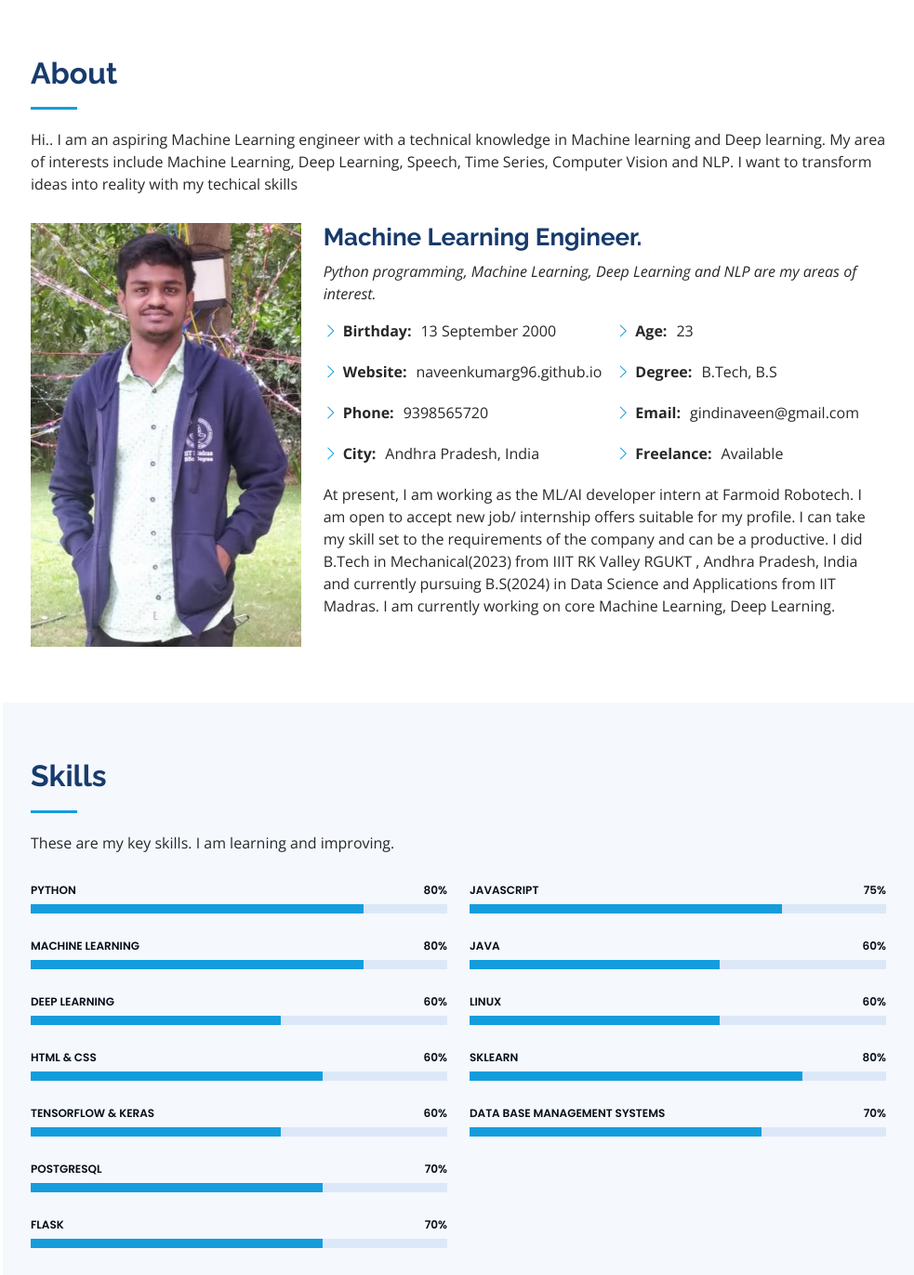
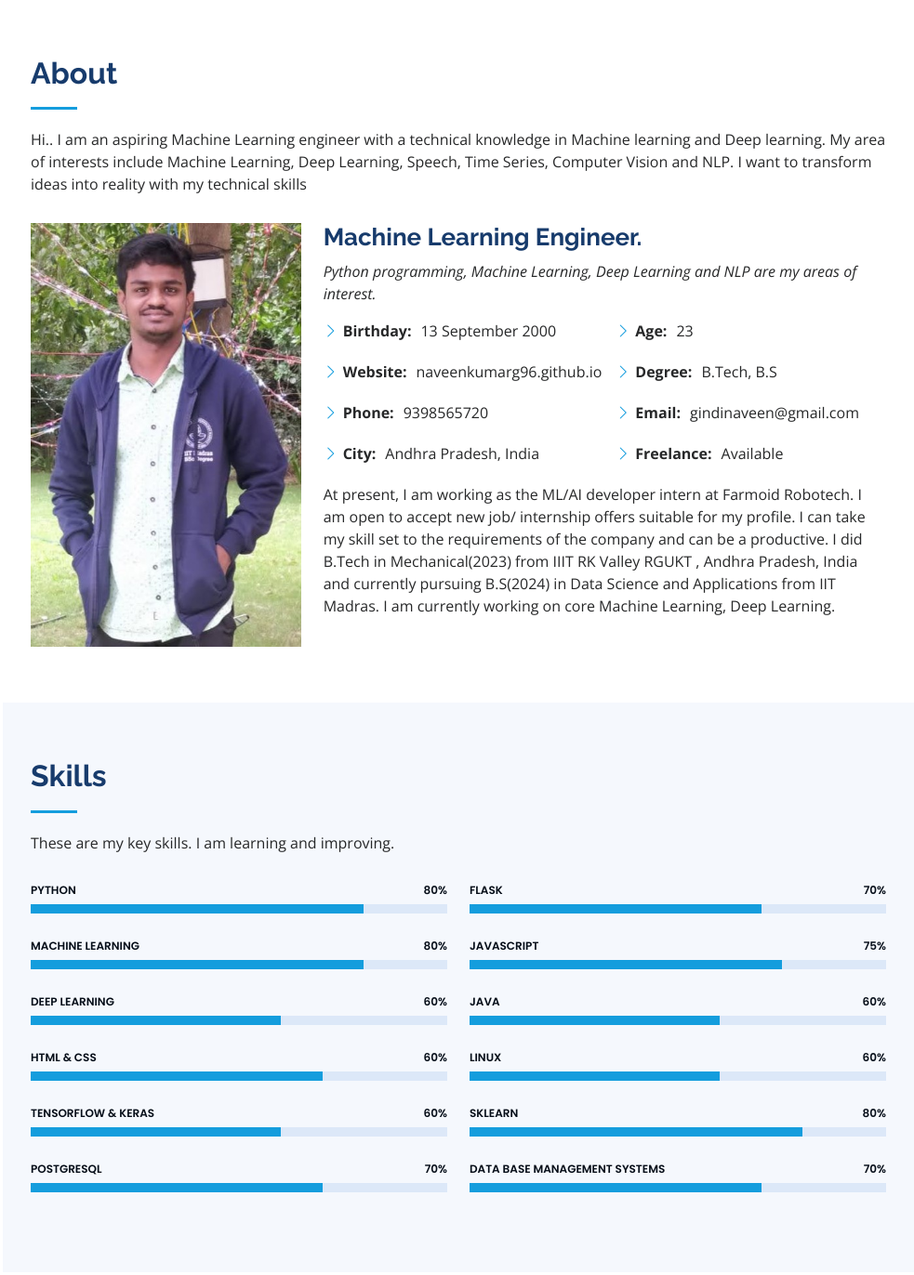
Before and after one commit to NaveenKumarG96/naveenkumarg96.github.io, a plain HTML site: page index.html in a window 1280 px wide. Shown: the part 800-2172 px from the top of the page at 93% size, without its empty margins (297-1280 px from the left). Drawn offline with nearby package versions, Linux system fonts and the light colour scheme; files whose address does not match are found by name.

Commit message:
Update index.html

```diff
--- a/index.html
+++ b/index.html
@@ -86,7 +86,7 @@
         <div class="section-title">
           <h2>About</h2>
           <p> Hi.. I am an aspiring Machine Learning engineer with a technical knowledge in Machine learning and Deep learning. My area of interests include Machine Learning, Deep Learning, Speech, Time Series,
-            Computer Vision and NLP. I want to transform ideas into reality with my techical skills </p>
+            Computer Vision and NLP. I want to transform ideas into reality with my technical skills </p>
         </div>
 
         <div class="row">
@@ -181,16 +181,18 @@
               </div>
             </div>
 
-             <div class="progress">
+
+
+       </div>
+
+          <div class="col-lg-6" data-aos="fade-up" data-aos-delay="100">
+
+              <div class="progress">
               <span class="skill">FLASK<i class="val">70%</i></span>
               <div class="progress-bar-wrap">
                 <div class="progress-bar" role="progressbar" aria-valuenow="70" aria-valuemin="0" aria-valuemax="100"></div>
               </div>
             </div>
-
-       </div>
-
-          <div class="col-lg-6" data-aos="fade-up" data-aos-delay="100">
 
             <div class="progress">
               <span class="skill">JavaScript <i class="val">75%</i></span>
```
